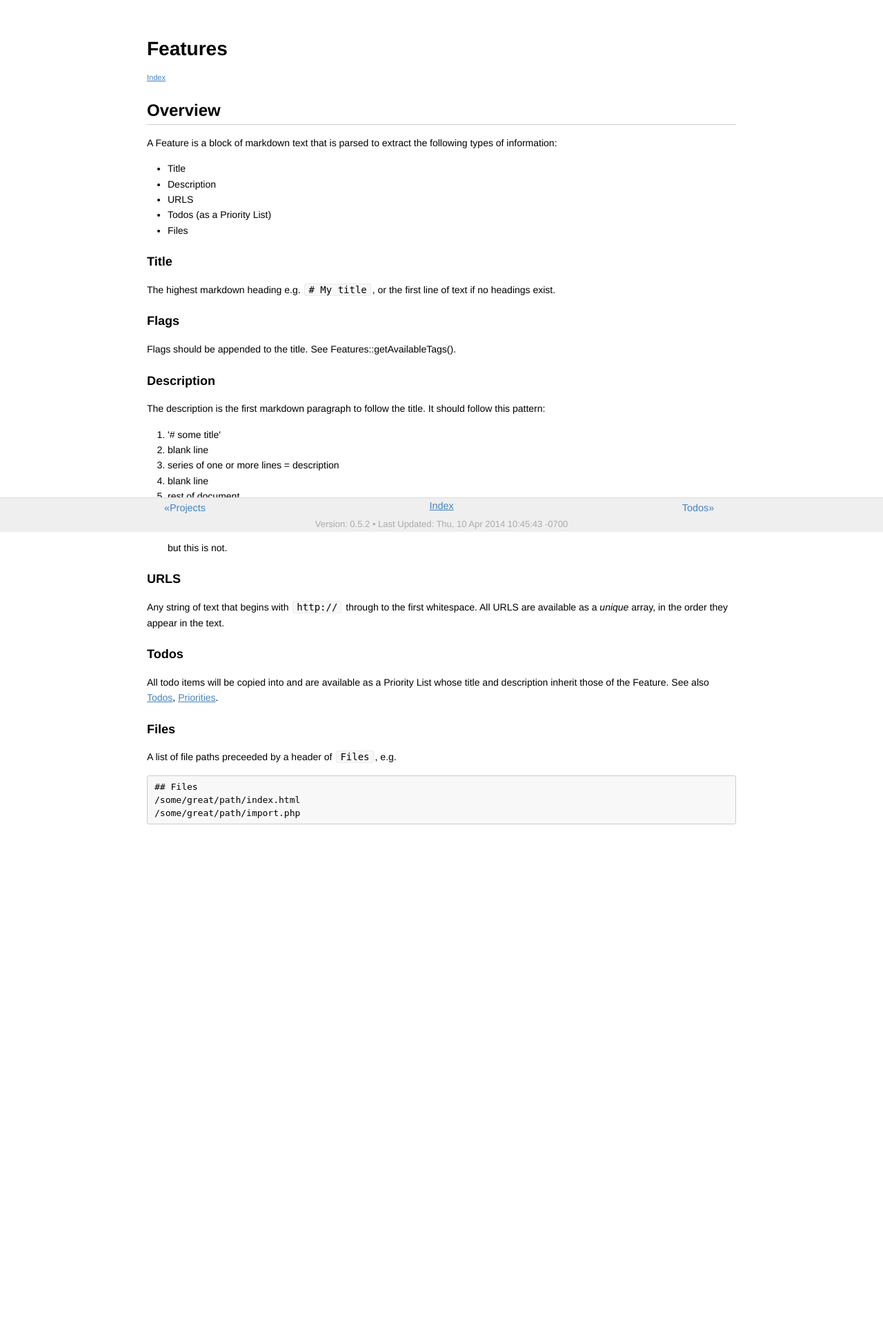
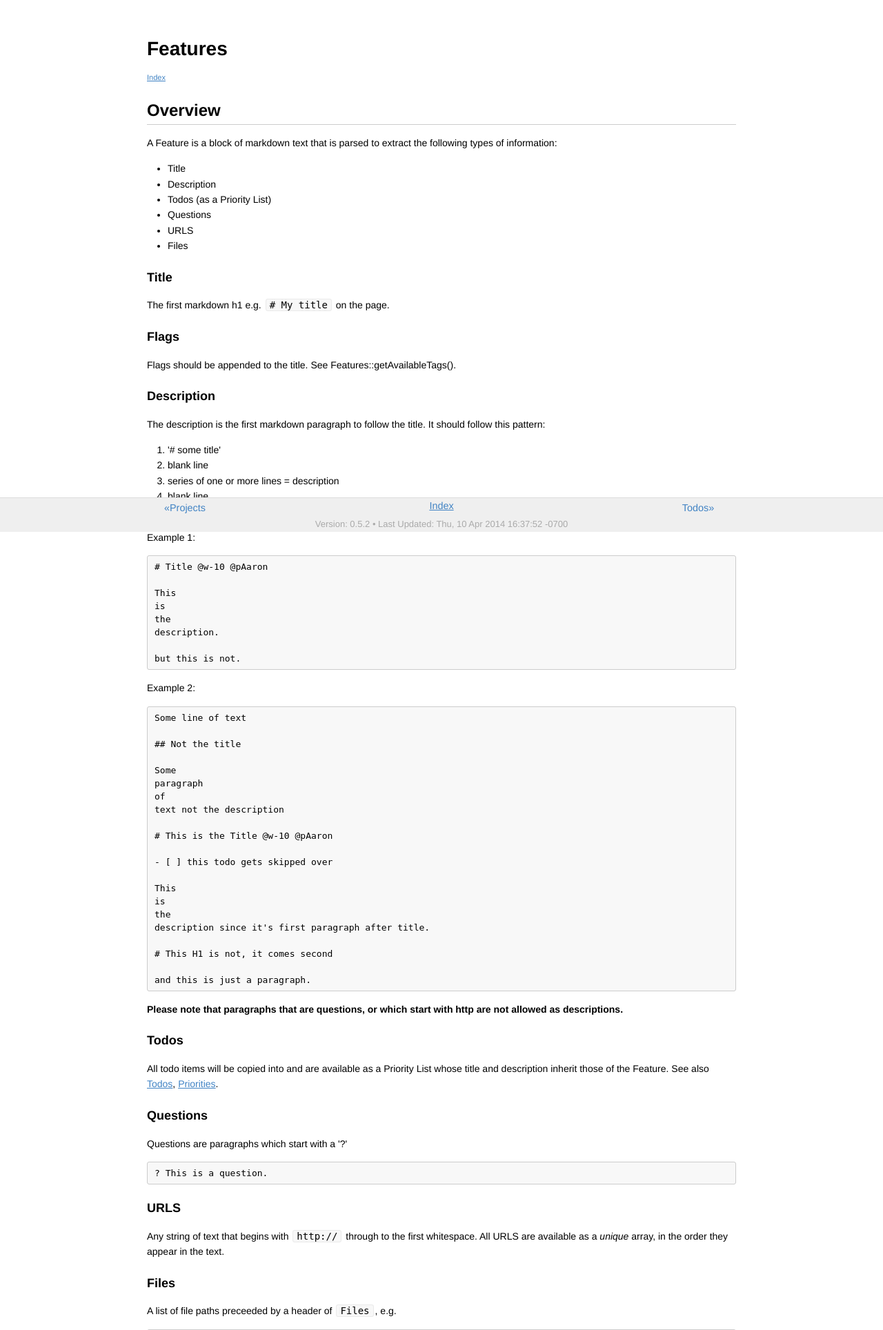
Before and after one commit to aklump/taskcamp_objects, a PHP site: page /docs/public_html/feature.html in a window 1280 px wide. Shown: the part 29-1957 px from the top of the page at 69% size. Before the commit the page ends 1224 px from the top, so only its background shows below. Run offline with PHP 8.4, Linux system fonts and the light colour scheme.

Commit message:
Blocking questions and urls from being descriptions.

```diff
--- a/docs/public_html/available_headers.html
+++ b/docs/public_html/available_headers.html
@@ -155,7 +155,7 @@ Basecamp: https://intheloftstudios.basecamphq.com/projects/1234-intheloftstudios
 
 
   <div id="footer-legaleeze">
-    <p class="legaleeze center">Version: 0.5.2 &bull; Last Updated: Thu, 10 Apr 2014 10:45:42 -0700</p>
+    <p class="legaleeze center">Version: 0.5.2 &bull; Last Updated: Thu, 10 Apr 2014 16:37:52 -0700</p>
   </div>
 </footer>
 </body>
--- a/docs/public_html/basecamp.html
+++ b/docs/public_html/basecamp.html
@@ -65,7 +65,7 @@
 
 
   <div id="footer-legaleeze">
-    <p class="legaleeze center">Version: 0.5.2 &bull; Last Updated: Thu, 10 Apr 2014 10:45:42 -0700</p>
+    <p class="legaleeze center">Version: 0.5.2 &bull; Last Updated: Thu, 10 Apr 2014 16:37:52 -0700</p>
   </div>
 </footer>
 </body>
--- a/docs/public_html/client.html
+++ b/docs/public_html/client.html
@@ -32,7 +32,7 @@
 
 
   <div id="footer-legaleeze">
-    <p class="legaleeze center">Version: 0.5.2 &bull; Last Updated: Thu, 10 Apr 2014 10:45:43 -0700</p>
+    <p class="legaleeze center">Version: 0.5.2 &bull; Last Updated: Thu, 10 Apr 2014 16:37:52 -0700</p>
   </div>
 </footer>
 </body>
--- a/docs/public_html/estimate.html
+++ b/docs/public_html/estimate.html
@@ -65,7 +65,7 @@
 
 
   <div id="footer-legaleeze">
-    <p class="legaleeze center">Version: 0.5.2 &bull; Last Updated: Thu, 10 Apr 2014 10:45:43 -0700</p>
+    <p class="legaleeze center">Version: 0.5.2 &bull; Last Updated: Thu, 10 Apr 2014 16:37:52 -0700</p>
   </div>
 </footer>
 </body>
--- a/docs/public_html/feature.html
+++ b/docs/public_html/feature.html
@@ -29,14 +29,15 @@
 <ul>
 <li>Title</li>
 <li>Description</li>
+<li>Todos (as a Priority List)</li>
+<li>Questions</li>
 <li>URLS</li>
-<li>Todos (as a Priority List)</li>
 <li>Files</li>
 </ul>
 
 <h3>Title</h3>
 
-<p>The highest markdown heading e.g. <code># My title</code>, or the first line of text if no headings exist.</p>
+<p>The first markdown h1 e.g. <code># My title</code> on the page.</p>
 
 <h3>Flags</h3>
 
@@ -51,24 +52,62 @@
 <li>blank line</li>
 <li>series of one or more lines = description</li>
 <li>blank line</li>
-<li><p>rest of document</p>
+<li>rest of document</li>
+</ol>
 
+<p>Example 1:</p>
 
-<p>This
+<pre><code># Title @w-10 @pAaron
+
+This
 is
 the
-description.</p>
+description.
 
-<p>but this is not.</p></li>
-</ol>
+but this is not.
+</code></pre>
+
+<p>Example 2:</p>
+
+<pre><code>Some line of text
+
+## Not the title
+
+Some
+paragraph
+of
+text not the description
+
+# This is the Title @w-10 @pAaron
+
+- [ ] this todo gets skipped over
+
+This
+is
+the
+description since it's first paragraph after title.
+
+# This H1 is not, it comes second
+
+and this is just a paragraph.
+</code></pre>
+
+<p><strong>Please note that paragraphs that are questions, or which start with http are not allowed as descriptions.</strong></p>
+
+<h3>Todos</h3>
+
+<p>All todo items will be copied into and are available as a Priority List whose title and description inherit those of the Feature. See also <a href="todo.html">Todos</a>, <a href="priorities.html">Priorities</a>.</p>
+
+<h3>Questions</h3>
+
+<p>Questions are paragraphs which start with a '?'</p>
+
+<pre><code>? This is a question.
+</code></pre>
 
 <h3>URLS</h3>
 
 <p>Any string of text that begins with <code>http://</code> through to the first whitespace.  All URLS are available as a <em>unique</em> array, in the order they appear in the text.</p>
-
-<h3>Todos</h3>
-
-<p>All todo items will be copied into and are available as a Priority List whose title and description inherit those of the Feature. See also <a href="todo.html">Todos</a>, <a href="priorities.html">Priorities</a>.</p>
 
 <h3>Files</h3>
 
@@ -87,7 +126,7 @@ description.</p>
 
 
   <div id="footer-legaleeze">
-    <p class="legaleeze center">Version: 0.5.2 &bull; Last Updated: Thu, 10 Apr 2014 10:45:43 -0700</p>
+    <p class="legaleeze center">Version: 0.5.2 &bull; Last Updated: Thu, 10 Apr 2014 16:37:52 -0700</p>
   </div>
 </footer>
 </body>
--- a/docs/public_html/flags.html
+++ b/docs/public_html/flags.html
@@ -118,7 +118,7 @@
 
 
   <div id="footer-legaleeze">
-    <p class="legaleeze center">Version: 0.5.2 &bull; Last Updated: Thu, 10 Apr 2014 10:45:43 -0700</p>
+    <p class="legaleeze center">Version: 0.5.2 &bull; Last Updated: Thu, 10 Apr 2014 16:37:53 -0700</p>
   </div>
 </footer>
 </body>
--- a/docs/public_html/headers.html
+++ b/docs/public_html/headers.html
@@ -91,7 +91,7 @@ This will be a revamp of the current website to allow for responsive design.
 
 
   <div id="footer-legaleeze">
-    <p class="legaleeze center">Version: 0.5.2 &bull; Last Updated: Thu, 10 Apr 2014 10:45:43 -0700</p>
+    <p class="legaleeze center">Version: 0.5.2 &bull; Last Updated: Thu, 10 Apr 2014 16:37:53 -0700</p>
   </div>
 </footer>
 </body>
--- a/docs/public_html/index.html
+++ b/docs/public_html/index.html
@@ -43,7 +43,7 @@
 
 
   <div id="footer-legaleeze">
-    <p class="legaleeze center">Version: 0.5.2 &bull; Last Updated: Thu, 10 Apr 2014 10:45:41 -0700</p>
+    <p class="legaleeze center">Version: 0.5.2 &bull; Last Updated: Thu, 10 Apr 2014 16:37:50 -0700</p>
   </div>
 </footer>
 </body>
--- a/docs/public_html/mantis.html
+++ b/docs/public_html/mantis.html
@@ -41,7 +41,7 @@
 
 
   <div id="footer-legaleeze">
-    <p class="legaleeze center">Version: 0.5.2 &bull; Last Updated: Thu, 10 Apr 2014 10:45:43 -0700</p>
+    <p class="legaleeze center">Version: 0.5.2 &bull; Last Updated: Thu, 10 Apr 2014 16:37:53 -0700</p>
   </div>
 </footer>
 </body>
--- a/docs/public_html/overview.html
+++ b/docs/public_html/overview.html
@@ -36,7 +36,7 @@
 
 
   <div id="footer-legaleeze">
-    <p class="legaleeze center">Version: 0.5.2 &bull; Last Updated: Thu, 10 Apr 2014 10:45:44 -0700</p>
+    <p class="legaleeze center">Version: 0.5.2 &bull; Last Updated: Thu, 10 Apr 2014 16:37:53 -0700</p>
   </div>
 </footer>
 </body>
--- a/docs/public_html/priorities.html
+++ b/docs/public_html/priorities.html
@@ -64,7 +64,7 @@
 
 
   <div id="footer-legaleeze">
-    <p class="legaleeze center">Version: 0.5.2 &bull; Last Updated: Thu, 10 Apr 2014 10:45:44 -0700</p>
+    <p class="legaleeze center">Version: 0.5.2 &bull; Last Updated: Thu, 10 Apr 2014 16:37:53 -0700</p>
   </div>
 </footer>
 </body>
--- a/docs/public_html/project.html
+++ b/docs/public_html/project.html
@@ -32,7 +32,7 @@
 
 
   <div id="footer-legaleeze">
-    <p class="legaleeze center">Version: 0.5.2 &bull; Last Updated: Thu, 10 Apr 2014 10:45:44 -0700</p>
+    <p class="legaleeze center">Version: 0.5.2 &bull; Last Updated: Thu, 10 Apr 2014 16:37:53 -0700</p>
   </div>
 </footer>
 </body>
--- a/docs/public_html/todo.html
+++ b/docs/public_html/todo.html
@@ -102,7 +102,7 @@
 
 
   <div id="footer-legaleeze">
-    <p class="legaleeze center">Version: 0.5.2 &bull; Last Updated: Thu, 10 Apr 2014 10:45:44 -0700</p>
+    <p class="legaleeze center">Version: 0.5.2 &bull; Last Updated: Thu, 10 Apr 2014 16:37:54 -0700</p>
   </div>
 </footer>
 </body>
```
Also changed, not shown: docs/public_html/_tasklist.html (+10 -9 lines), docs/source/feature.md (+2 -0 lines), docs/text/_tasklist.txt (+8 -7 lines), docs/text/feature.txt (+50 -12 lines), src/AKlump/Taskcamp/Feature.php (+18 -1 lines), src/AKlump/Taskcamp/Object.php (+29 -2 lines), tests/FeatureTest.php (+44 -0 lines).
